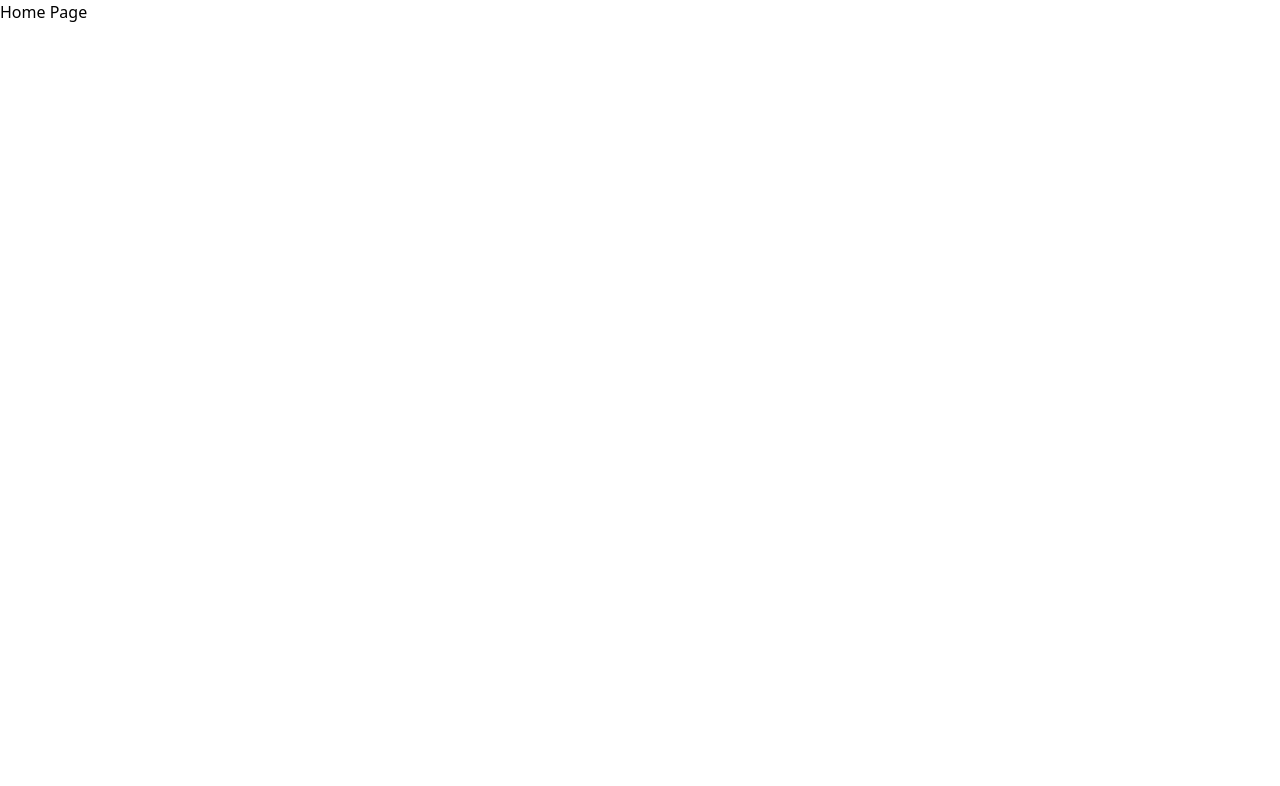
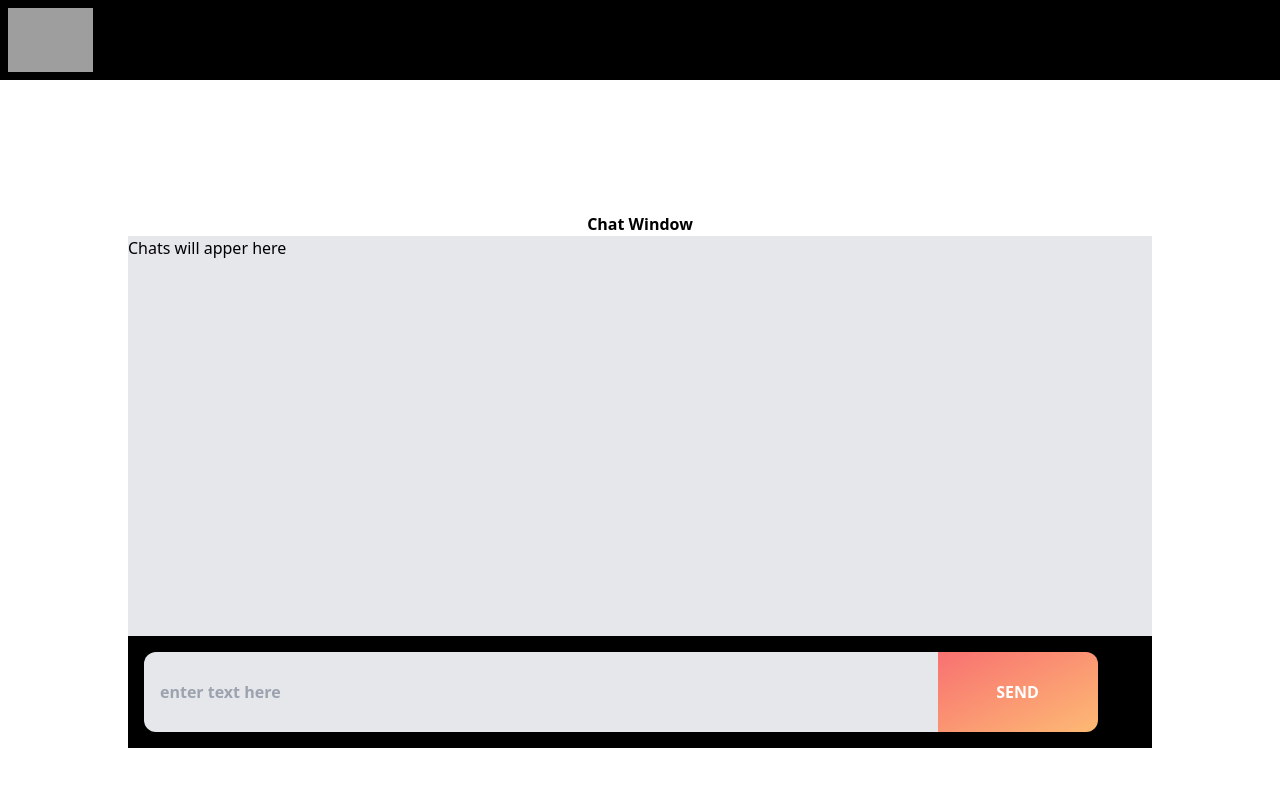
Before and after one commit to shadmeoli/bot, a Vue app in the folder frontend/: page / in a window 1280 px wide. Shown: the top 786 px of the page. Built offline with nearby package versions, Linux system fonts and the light colour scheme; grey boxes are pictures that could not be loaded.

Commit message:
update: chat windows setup

```diff
--- a/frontend/index.html
+++ b/frontend/index.html
@@ -1,9 +1,9 @@
 <!DOCTYPE html>
 <html lang="en">
   <head>
-    <meta charset="UTF-8">
-    <link rel="icon" href="/favicon.ico">
-    <meta name="viewport" content="width=device-width, initial-scale=1.0">
+    <meta charset="UTF-8" />
+    <link rel="icon" href="/frontend/src/assets/" />
+    <meta name="viewport" content="width=device-width, initial-scale=1.0" />
     <title>Vite App</title>
   </head>
   <body>
--- a/frontend/src/router/index.ts
+++ b/frontend/src/router/index.ts
@@ -8,11 +8,6 @@ const router = createRouter({
       path: '/',
       name: 'home',
       component: HomeView
-    },
-    {
-      path: '/about',
-      name: 'about',
-      component: () => import('../views/AboutView.vue')
     }
   ]
 })
--- a/frontend/src/views/AboutView.vue
+++ /dev/null
@@ -1,5 +0,0 @@
-<template>
-  <div class="about">
-    <h1>This is an about page</h1>
-  </div>
-</template>
--- a/frontend/src/views/HomeView.vue
+++ b/frontend/src/views/HomeView.vue
@@ -1,12 +1,27 @@
 <script setup lang="ts">
+
 </script>
 
 <template>
   <Suspense>
 
     <template #default>
-      <main>
-        <h1>Home Page</h1>
+      <main class="h-auto w-screen">
+        <nav class="w-screen h-20 p-2 bg-black flex sticky top-0">
+          <img src="https://shopzetu.com/cdn/shop/files/Logo_for_white_Background_100x.png?v=1672727778" alt="">
+        </nav>
+
+        <body class="w-screen h-screen flex flex-col items-center justify-center">
+          <h1 class="font-bold">Chat Window</h1>
+          <div class="bg-gray-200 h-[50%] w-[80%]">
+            <h1 class="">Chats will apper here</h1>
+          </div>
+          <div class="flex w-[80%] h-28 bg-black p-4">
+            <input class="rounded-l-xl w-[80%] h-20 bg-gray-200 px-4 font-bold text-black" placeholder="enter text here">
+            <button class="h-20 w-40 bg-gradient-to-br from-red-400 to-orange-300 hover:from-red-600 hover:to-orange-500 active:from-red-400 active:to-orange-300 rounded-r-xl font-bold text-white">SEND</button>
+          </div>
+        </body>
+
       </main>
     </template>
 
```
